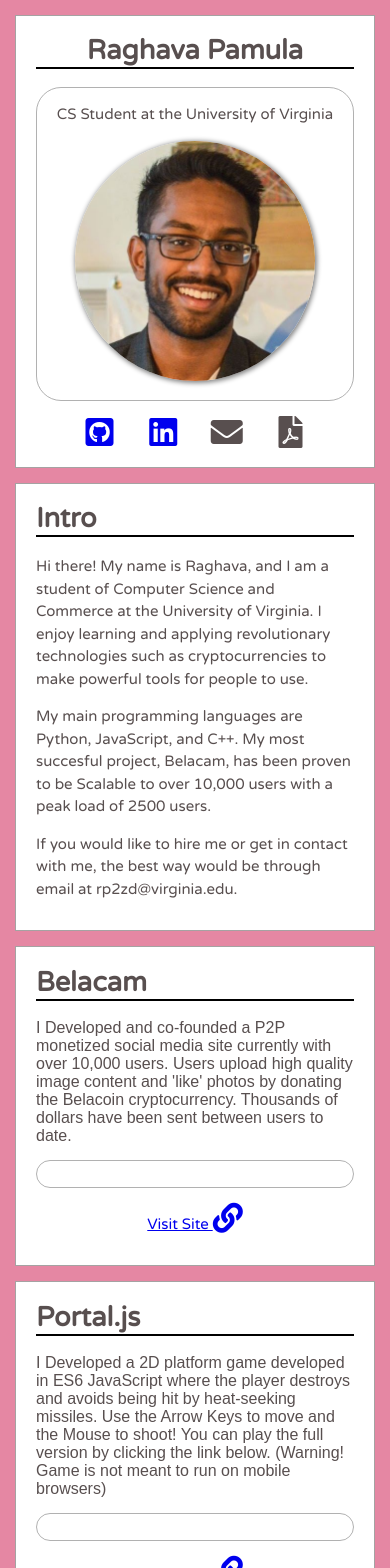
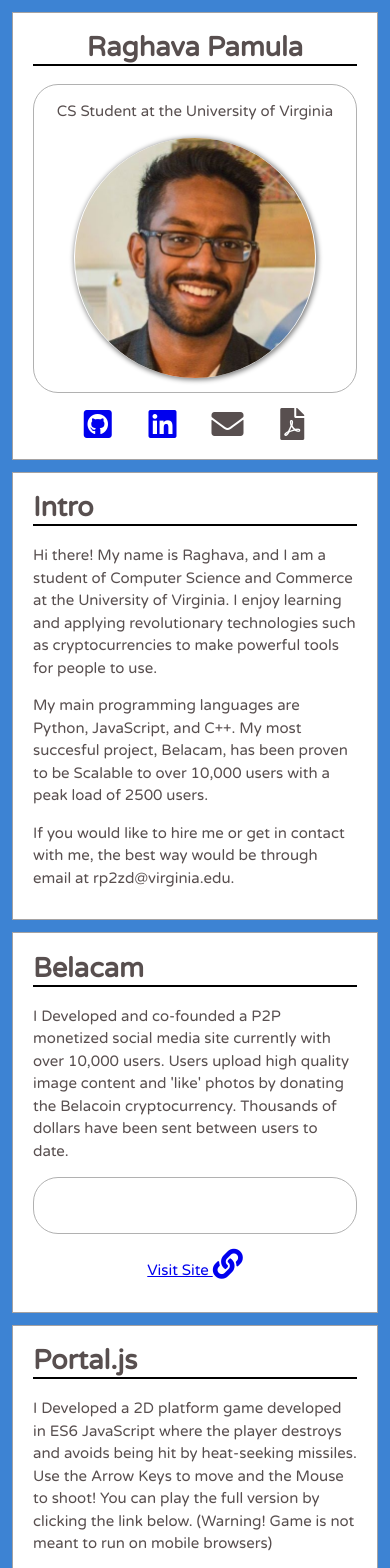
Before and after one commit to raghavapamula/raghavapamula.github.io, a React (Create React App) app: page / in a window 390 px wide. Shown: the top 1568 px of the page. Built offline with nearby package versions, Linux system fonts and the light colour scheme; grey boxes are pictures that could not be loaded.

Commit message:
styling and responsiveness

```diff
--- a/src/App.css
+++ b/src/App.css
@@ -48,6 +48,7 @@ body {
   border-radius: 50%;
   box-shadow: 1px 1px 5px 1px grey;
   height: 240px;
+  padding: 0px 1px 0px 1px;
 }
 
 .social {
--- a/src/App.js
+++ b/src/App.js
@@ -61,7 +61,7 @@ class App extends Component {
         </div>
       );
     } else {
-        document.body.style = 'background: #e587a3;';
+        document.body.style = 'background: #3d83d3;';
         return (
           <div>
             <ProfileCard />
--- a/src/Card.js
+++ b/src/Card.js
@@ -8,12 +8,11 @@ const Parent = styled.div`
     padding-right: 20px;
     padding-bottom: 15px;
     color: ${props => props.color};
-    margin: 15px;
+    margin: 12px;
     border-color: #443e3e7a;
     border-width: 1px;
     border-style: solid;
     height: ${props => props.height*0.7};
-    max-height: ${props => props.height};
 `;
 
 const VertCenter = styled.div`
@@ -34,19 +33,36 @@ const ProfileTitle = styled.h1`
 
 const Left = styled.div`
     text-align: left;
+    font-family: 'Varela Round', sans-serif;
+    font-size: 15px;
+    line-height: 1.5;
+    word-wrap: break-word
 `
 
 const Content = styled.div`
-    margin-top: 15px;
-    border: 1px groove black;
-    border-radius: 25px;
-    border-color: #8f8e8eb0;
-    padding-top: 4px;
-    padding-bottom: 4px;
+    @media (max-width: 600px) {
+        margin-top: 15px;
+        border: 1px groove black;
+        border-radius: 25px;
+        border-color: #8f8e8eb0;
+        padding: 20px 0px 17px 0px;
+    }
+    @media (min-width: 601px) {
+        margin-top: 15px;
+        border: 1px groove black;
+        border-radius: 25px;
+        border-color: #8f8e8eb0;
+        padding: 10px 0px 7px 0px;
+    }
 `
 
 const BoundingBox = styled.div`
-    padding-bottom: 15px;
+    @media (max-width: 600px) {
+        padding: 0 10px 10px 10px;
+    }
+    @media (min-width: 601px) {
+        padding: 0 5px 15px 5px;
+    }
     border: 1px groove black;
     border-radius: 25px;
     border-color: #8f8e8eb0;
```
